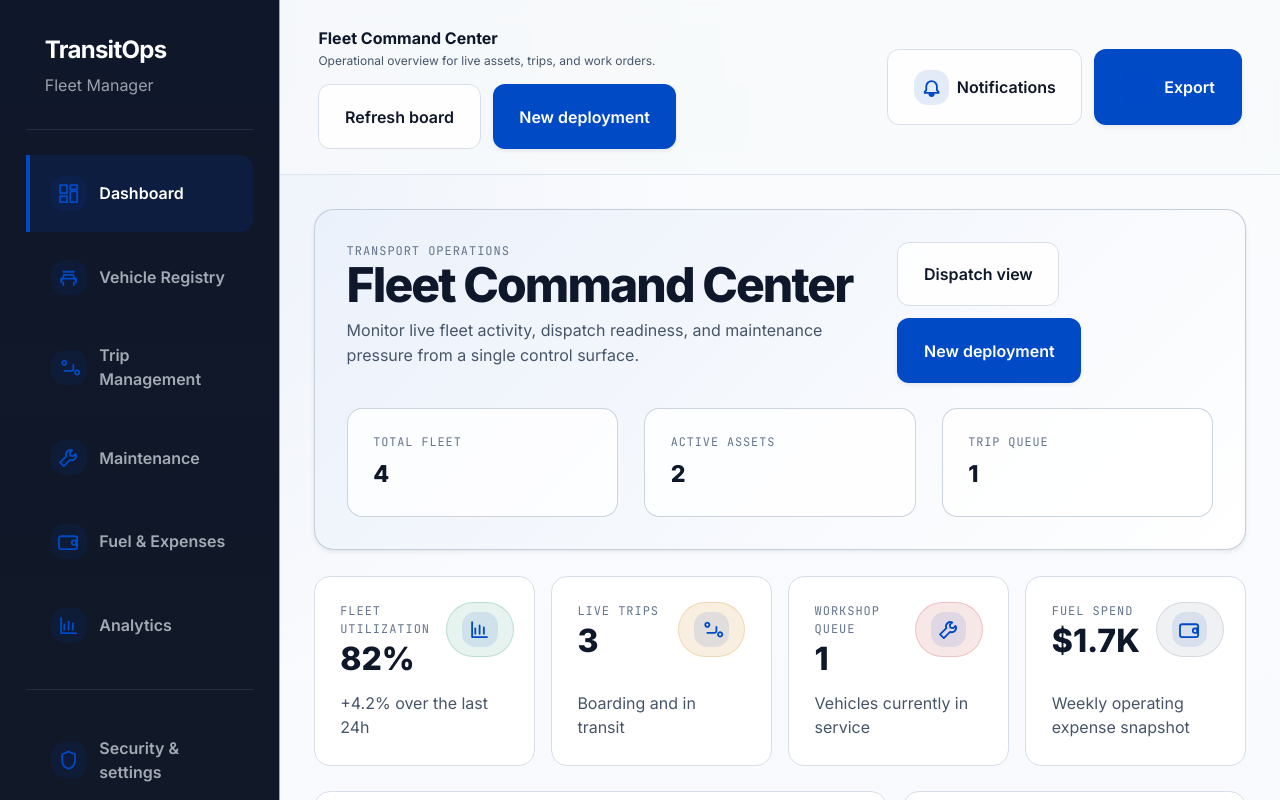
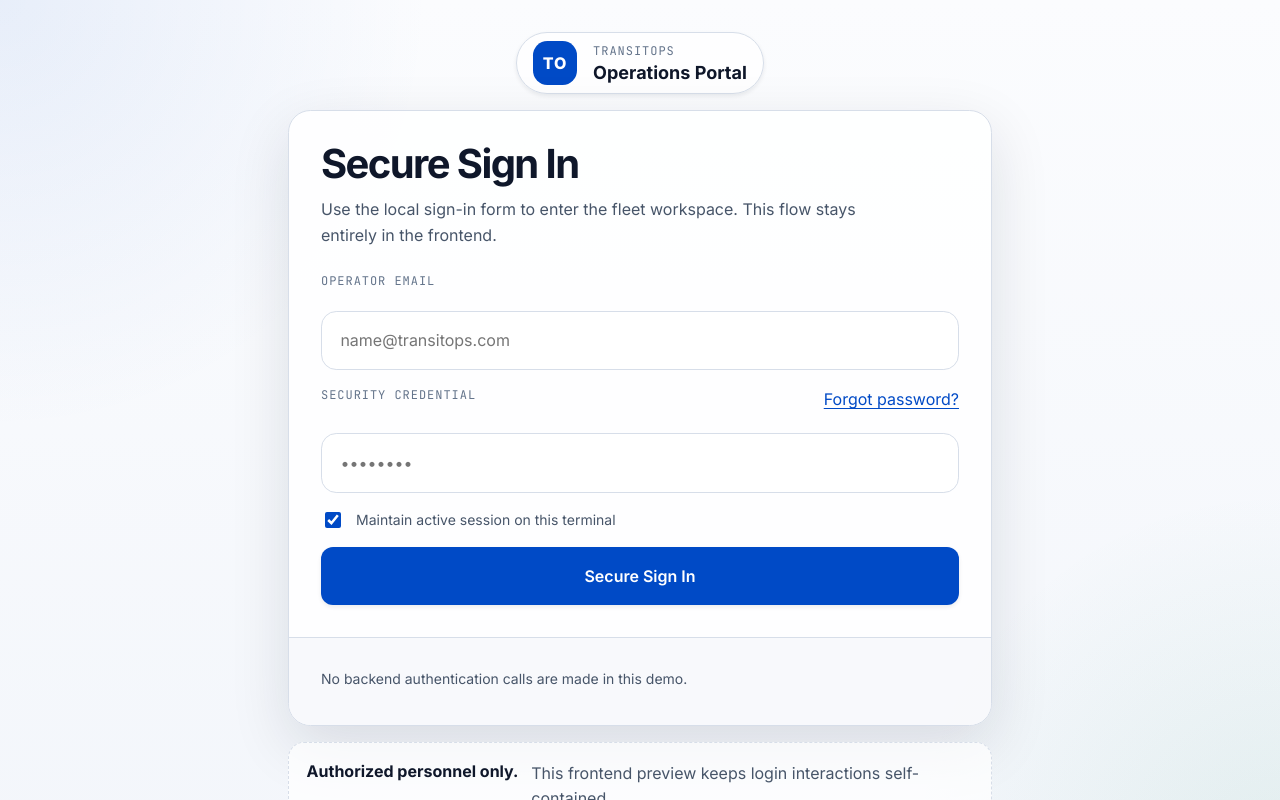
Before and after one commit to aniTech-addict/Odoo_Hackathon-Deki_DUO, a React (Vite) app: page / in a window 1280 px wide. Shown: the top 800 px of the page. Built offline with nearby package versions, Linux system fonts and the light colour scheme.

Commit message:
feat(auth): add frontend-only login and recovery screens

```diff
--- a/src/App.css
+++ b/src/App.css
@@ -677,6 +677,229 @@ tr:hover td {
 	font-weight: 700;
 }
 
+.auth-shell {
+	min-height: 100vh;
+	display: grid;
+	place-items: center;
+	padding: 2rem;
+	background:
+		radial-gradient(circle at top left, rgba(0, 74, 198, 0.08), transparent 28%),
+		radial-gradient(circle at bottom right, rgba(17, 134, 90, 0.08), transparent 24%),
+		linear-gradient(180deg, #fbfcfe 0%, #f3f6fb 100%);
+	color: var(--ink);
+}
+
+.auth-panel {
+	width: min(100%, 44rem);
+	display: grid;
+	gap: 1rem;
+}
+
+.auth-panel--recovery {
+	width: min(100%, 42rem);
+}
+
+.auth-panel__brand {
+	display: flex;
+	align-items: center;
+	gap: 1rem;
+	justify-self: center;
+	padding: 0.5rem 1rem;
+	border: 1px solid var(--outline);
+	border-radius: 999px;
+	background: rgba(255, 255, 255, 0.82);
+	box-shadow: var(--shadow-soft);
+}
+
+.auth-panel__brand-mark {
+	width: 2.75rem;
+	height: 2.75rem;
+	border-radius: 0.9rem;
+	display: grid;
+	place-items: center;
+	background: var(--primary);
+	color: #fff;
+	font-weight: 800;
+	letter-spacing: 0.06em;
+}
+
+.auth-panel__eyebrow {
+	margin: 0;
+	font-family: 'JetBrains Mono', monospace;
+	font-size: 12px;
+	letter-spacing: 0.08em;
+	text-transform: uppercase;
+	color: var(--ink-soft);
+}
+
+.auth-panel__brand h1 {
+	margin: 0.1rem 0 0;
+	font-size: 18px;
+	line-height: 1.2;
+}
+
+.auth-card {
+	background: rgba(255, 255, 255, 0.9);
+	border: 1px solid var(--outline);
+	border-radius: 1.4rem;
+	box-shadow: 0 20px 60px rgba(15, 23, 42, 0.12);
+	overflow: hidden;
+}
+
+.auth-card__header {
+	padding: 2rem 2rem 0;
+}
+
+.auth-card__header h2 {
+	margin: 0;
+	font-size: clamp(28px, 4vw, 40px);
+	letter-spacing: -0.04em;
+	line-height: 1.05;
+}
+
+.auth-card__header p {
+	margin: 0.75rem 0 0;
+	color: var(--ink-muted);
+	max-width: 56ch;
+	line-height: 1.6;
+	font-size: 16px;
+}
+
+.auth-form {
+	display: grid;
+	gap: 1rem;
+	padding: 1.5rem 2rem 2rem;
+}
+
+.auth-form--recovery {
+	padding-top: 1.25rem;
+	padding-bottom: 2rem;
+}
+
+.auth-field span {
+	font-family: 'JetBrains Mono', monospace;
+	font-size: 12px;
+	letter-spacing: 0.08em;
+	text-transform: uppercase;
+	color: var(--ink-soft);
+	margin-bottom: 0.55rem;
+}
+
+.auth-field input {
+	width: 100%;
+	border-radius: 0.95rem;
+	padding: 1.05rem 1.15rem;
+	border: 1px solid var(--outline);
+	background: #fff;
+	color: var(--ink);
+}
+
+.auth-field input:focus {
+	outline: none;
+	border-color: var(--primary);
+	box-shadow: 0 0 0 4px var(--primary-soft);
+}
+
+.auth-field__label-row {
+	display: flex;
+	justify-content: space-between;
+	align-items: center;
+	gap: 1rem;
+	margin-bottom: 0.55rem;
+}
+
+.auth-link {
+	border: 0;
+	background: transparent;
+	color: var(--primary);
+	font: inherit;
+	padding: 0;
+	cursor: pointer;
+	text-decoration: underline;
+	text-underline-offset: 0.2em;
+}
+
+.auth-link--center {
+	justify-self: center;
+}
+
+.auth-check {
+	display: flex;
+	align-items: center;
+	gap: 0.75rem;
+	font-size: 14px;
+	color: var(--ink-muted);
+}
+
+.auth-check input {
+	width: 1rem;
+	height: 1rem;
+	accent-color: var(--primary);
+}
+
+.auth-submit {
+	width: 100%;
+	padding-block: 1rem;
+	justify-content: center;
+}
+
+.auth-card__footer {
+	padding: 1rem 2rem 1.3rem;
+	border-top: 1px solid var(--outline);
+	background: rgba(247, 249, 251, 0.72);
+	color: var(--ink-muted);
+	font-size: 14px;
+	line-height: 1.6;
+}
+
+.auth-note {
+	display: grid;
+	grid-template-columns: auto 1fr;
+	gap: 0.8rem;
+	align-items: start;
+	padding: 1rem 1.1rem;
+	border: 1px dashed var(--outline);
+	border-radius: 1rem;
+	background: rgba(255, 255, 255, 0.72);
+	color: var(--ink-muted);
+}
+
+.auth-note strong {
+	display: block;
+	color: var(--ink);
+}
+
+.auth-note span {
+	display: block;
+	margin-top: 0.15rem;
+	line-height: 1.55;
+}
+
+.auth-otp-grid {
+	display: grid;
+	grid-template-columns: repeat(6, minmax(0, 1fr));
+	gap: 0.75rem;
+}
+
+.auth-otp-grid input {
+	width: 100%;
+	aspect-ratio: 1 / 1.15;
+	border-radius: 0.95rem;
+	border: 1px solid var(--outline);
+	background: #fff;
+	text-align: center;
+	font-size: 1.5rem;
+	font-weight: 700;
+	color: var(--ink);
+	box-sizing: border-box;
+}
+
+.auth-otp-grid input:focus {
+	outline: none;
+	border-color: var(--primary);
+	box-shadow: 0 0 0 4px var(--primary-soft);
+}
+
 @media (max-width: 1200px) {
 	.layout-grid--stats,
 	.layout-grid--three,
--- a/src/App.tsx
+++ b/src/App.tsx
@@ -9,6 +9,7 @@ import {
 	seedVehicles,
 } from './data/mockData'
 import { AnalyticsPage } from './pages/AnalyticsPage'
+import { LoginPage, PasswordRecoveryPage } from './pages/AuthPages'
 import { DashboardPage } from './pages/DashboardPage'
 import { ExpensesPage } from './pages/ExpensesPage'
 import { MaintenancePage } from './pages/MaintenancePage'
@@ -18,6 +19,8 @@ import type { PageKey, TripRecord, VehicleRecord } from './lib/schemas'
 import './App.css'
 
 function App() {
+	const [authScreen, setAuthScreen] = useState<'login' | 'recovery'>('login')
+	const [isAuthenticated, setIsAuthenticated] = useState(false)
 	const [activePage, setActivePage] = useState<PageKey>('dashboard')
 	const [plateQuery, setPlateQuery] = useState('')
 	const [vehicleStatus, setVehicleStatus] = useState('')
@@ -63,6 +66,17 @@ function App() {
 	const handleAddTrip = (trip: TripRecord) => {
 		setTrips((currentTrips) => [trip, ...currentTrips])
 		setActivePage('trips')
+	}
+
+	if (!isAuthenticated) {
+		return authScreen === 'recovery' ? (
+			<PasswordRecoveryPage onBackToLogin={() => setAuthScreen('login')} />
+		) : (
+			<LoginPage
+				onSignIn={() => setIsAuthenticated(true)}
+				onOpenRecovery={() => setAuthScreen('recovery')}
+			/>
+		)
 	}
 
 	return (
--- /dev/null
+++ b/src/pages/AuthPages.tsx
@@ -0,0 +1,201 @@
+import { useState, type FormEvent } from 'react'
+
+type LoginPageProps = {
+	onSignIn: () => void
+	onOpenRecovery: () => void
+}
+
+type PasswordRecoveryPageProps = {
+	onBackToLogin: () => void
+}
+
+export function LoginPage({ onSignIn, onOpenRecovery }: LoginPageProps) {
+	const [email, setEmail] = useState('')
+	const [password, setPassword] = useState('')
+	const [rememberSession, setRememberSession] = useState(true)
+
+	const handleSubmit = (event: FormEvent<HTMLFormElement>) => {
+		event.preventDefault()
+
+		if (!email.trim() || !password.trim()) {
+			return
+		}
+
+		onSignIn()
+	}
+
+	return (
+		<main className="auth-shell">
+			<section className="auth-panel">
+				<div className="auth-panel__brand">
+					<div className="auth-panel__brand-mark">TO</div>
+					<div>
+						<p className="auth-panel__eyebrow">TransitOps</p>
+						<h1>Operations Portal</h1>
+					</div>
+				</div>
+
+				<div className="auth-card">
+					<div className="auth-card__header">
+						<h2>Secure Sign In</h2>
+						<p>
+							Use the local sign-in form to enter the fleet workspace. This flow stays
+							entirely in the frontend.
+						</p>
+					</div>
+
+					<form className="auth-form" onSubmit={handleSubmit}>
+						<label className="field auth-field">
+							<span>Operator Email</span>
+							<input
+								autoComplete="email"
+								name="email"
+								placeholder="name@transitops.com"
+								type="email"
+								value={email}
+								onChange={(event) => setEmail(event.target.value)}
+							/>
+						</label>
+
+						<label className="field auth-field">
+							<div className="auth-field__label-row">
+								<span>Security Credential</span>
+								<button
+									className="auth-link"
+									type="button"
+									onClick={onOpenRecovery}
+								>
+									Forgot password?
+								</button>
+							</div>
+							<input
+								autoComplete="current-password"
+								name="password"
+								placeholder="••••••••"
+								type="password"
+								value={password}
+								onChange={(event) => setPassword(event.target.value)}
+							/>
+						</label>
+
+						<label className="auth-check">
+							<input
+								checked={rememberSession}
+								type="checkbox"
+								onChange={(event) => setRememberSession(event.target.checked)}
+							/>
+							<span>Maintain active session on this terminal</span>
+						</label>
+
+						<button className="button button--primary auth-submit" type="submit">
+							Secure Sign In
+						</button>
+					</form>
+
+					<div className="auth-card__footer">
+						<p>No backend authentication calls are made in this demo.</p>
+					</div>
+				</div>
+
+				<div className="auth-note">
+					<strong>Authorized personnel only.</strong>
+					<span>This frontend preview keeps login interactions self-contained.</span>
+				</div>
+			</section>
+		</main>
+	)
+}
+
+export function PasswordRecoveryPage({ onBackToLogin }: PasswordRecoveryPageProps) {
+	const [email, setEmail] = useState('')
+	const [sent, setSent] = useState(false)
+
+	const handleSubmit = (event: FormEvent<HTMLFormElement>) => {
+		event.preventDefault()
+
+		if (!email.trim()) {
+			return
+		}
+
+		setSent(true)
+	}
+
+	return (
+		<main className="auth-shell auth-shell--recovery">
+			<section className="auth-panel auth-panel--recovery">
+				<div className="auth-panel__brand">
+					<div className="auth-panel__brand-mark">TO</div>
+					<div>
+						<p className="auth-panel__eyebrow">TransitOps</p>
+						<h1>Password Recovery</h1>
+					</div>
+				</div>
+
+				<div className="auth-card">
+					<div className="auth-card__header">
+						<h2>{sent ? 'Verify Identity' : 'Forgot Password'}</h2>
+						<p>
+							{sent
+								? 'Enter the local verification code sent to your registered TransitOps email.'
+								: 'Enter your registered email address to receive a local recovery code.'}
+						</p>
+					</div>
+
+					{sent ? (
+						<div className="auth-form auth-form--recovery">
+							<div className="auth-otp-grid" aria-label="Recovery code inputs">
+								{Array.from({ length: 6 }).map((_, index) => (
+									<input
+										key={index}
+										aria-label={`Digit ${index + 1}`}
+										maxLength={1}
+										type="text"
+									/>
+								))}
+							</div>
+							<button className="button button--primary auth-submit" type="button">
+								Verify OTP
+							</button>
+							<button
+								className="auth-link auth-link--center"
+								type="button"
+								onClick={onBackToLogin}
+							>
+								Change email
+							</button>
+						</div>
+					) : (
+						<form className="auth-form" onSubmit={handleSubmit}>
+							<label className="field auth-field">
+								<span>Email Address</span>
+								<input
+									autoComplete="email"
+									name="recovery-email"
+									placeholder="e.g. ops_manager@transitops.com"
+									type="email"
+									value={email}
+									onChange={(event) => setEmail(event.target.value)}
+								/>
+							</label>
+							<button className="button button--primary auth-submit" type="submit">
+								Get OTP
+							</button>
+							<button
+								className="auth-link auth-link--center"
+								type="button"
+								onClick={onBackToLogin}
+							>
+								Back to login
+							</button>
+						</form>
+					)}
+				</div>
+
+				<div className="auth-note">
+					<strong>Security notice.</strong>
+					<span>Recovery codes are simulated locally and never sent to a backend.</span>
+				</div>
+			</section>
+		</main>
+	)
+}
```
